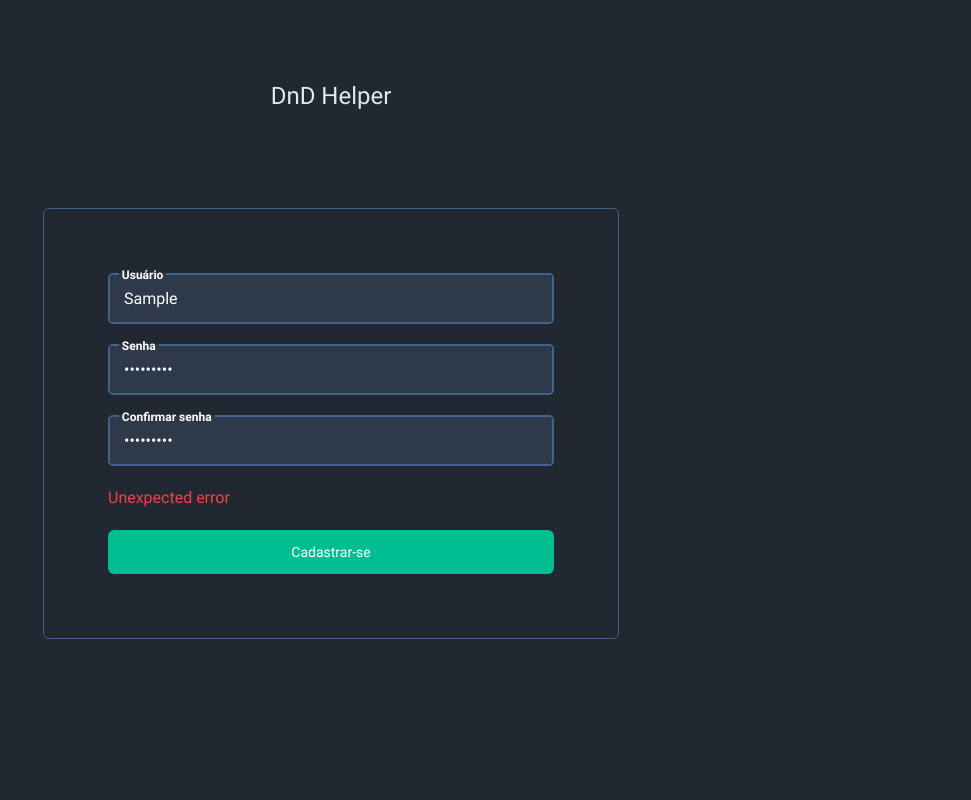
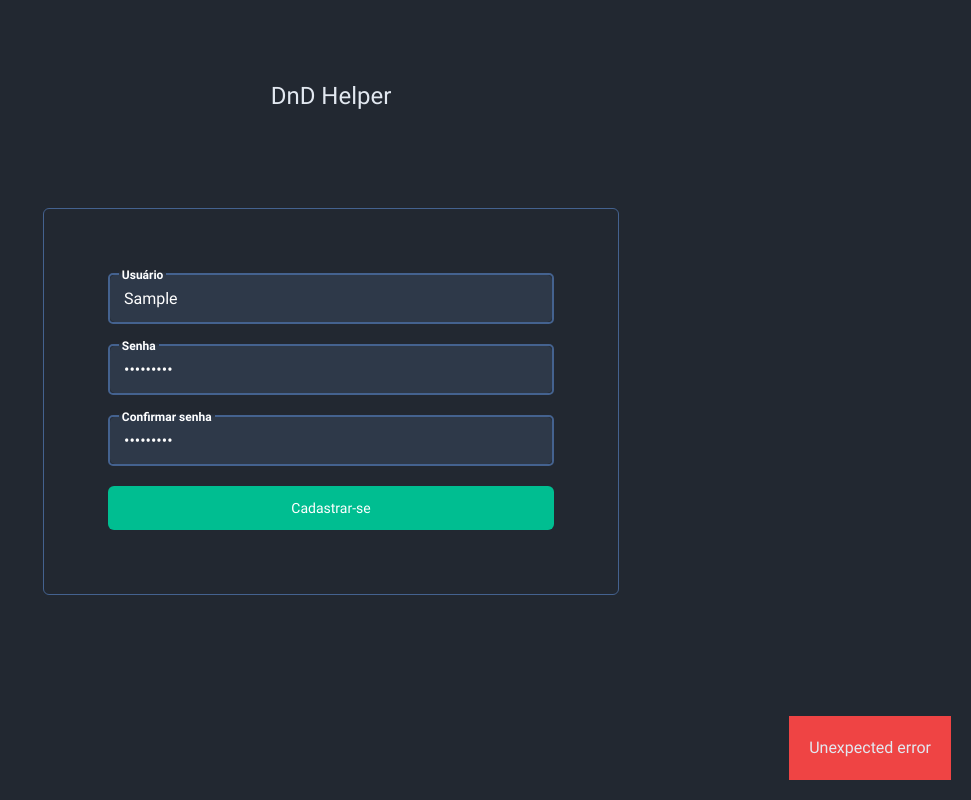
Before and after one commit to RamonPessoa/dnd-helper-client, a Next.js app: page / in a window 1280 px wide. Both pictures are taken after typing "Sample", "Sample123", "Sample123" into the empty fields and a click on the button "Cadastrar-se". Shown: the whole page, without its empty margins (309-1280 px from the left). Built offline with nearby package versions, Linux system fonts and the light colour scheme; no server answers.

Commit message:
feat: add a toast component to handle messages

```diff
--- a/package.json
+++ b/package.json
@@ -21,7 +21,8 @@
     "react": "18.2.0",
     "react-dom": "18.2.0",
     "tailwindcss": "3.3.2",
-    "typescript": "5.0.4"
+    "typescript": "5.0.4",
+    "uuid": "^9.0.0"
   },
   "devDependencies": {
     "cssnano": "^6.0.0"
--- /dev/null
+++ b/src/presentation/components/toast/index.ts
@@ -0,0 +1,6 @@
+import useToast from "./use-toast";
+import Toast from "./toast";
+import { ToastType } from "./use-toast";
+
+export default Toast;
+export { useToast, type ToastType };
--- /dev/null
+++ b/src/presentation/components/toast/toast.module.css
@@ -0,0 +1,15 @@
+/* keyframe to come form right to left */
+@keyframes toast {
+  from {
+    transform: translateX(100%);
+    opacity: 0
+  }
+  to {
+    transform: translateX(0);
+    opacity: 1
+  }
+}
+
+.toast {
+  animation: toast 0.5s ease-in-out;
+}
--- /dev/null
+++ b/src/presentation/components/toast/toast.tsx
@@ -0,0 +1,48 @@
+import { useEffect } from "react";
+import Style from "./toast.module.css";
+
+interface ToastProps {
+  message: string;
+  type: "success" | "error" | "info" | "warning";
+  duration?: number;
+  onClose?: () => void;
+  isLatest?: boolean;
+}
+
+export default function Toast({
+  message,
+  type,
+  duration,
+  onClose,
+  isLatest,
+}: ToastProps) {
+  const color = () => {
+    switch (type) {
+      case "success":
+        return "bg-green-500";
+      case "error":
+        return "bg-red-500";
+      case "info":
+        return "bg-blue-500";
+      case "warning":
+        return "bg-yellow-500";
+    }
+  };
+
+
+  useEffect(() => {
+    if (duration) {
+      setTimeout(() => {
+        onClose && onClose();
+      }, duration);
+    }
+  }, [duration, onClose]);
+  return (
+    <div className={`p-5 ${color()} ${isLatest ? Style.toast : ""}`} onAnimationEnd={(e) => {
+      console.log(Style.toast)
+      e.currentTarget.classList.remove(Style.toast);
+    }}>
+      <p>{message}</p>
+    </div>
+  );
+}
--- /dev/null
+++ b/src/presentation/components/toast/use-toast.tsx
@@ -0,0 +1,74 @@
+import { v4 as uuidv4 } from "uuid";
+import { useCallback, useState } from "react";
+import Toast from "./toast";
+
+export type ToastType = "success" | "error" | "info" | "warning";
+
+type ToastMessage = {
+  id: string;
+  message: string;
+  duration?: number;
+  type: ToastType;
+  shouldAnimate: boolean;
+};
+
+const useToast = () => {
+  const [toasts, setToasts] = useState<ToastMessage[]>([]);
+
+  const showToast = useCallback(
+    (message: string, type: ToastType, duration: number = 3000) => {
+      const id = uuidv4();
+      setToasts((old) => {
+        const newToasters = old.map((toast) => {
+          if (toast.shouldAnimate) {
+            return { ...toast, shouldAnimate: false };
+          }
+          return toast;
+        });
+        return [
+          ...newToasters,
+          { id, message, duration, type, shouldAnimate: true },
+        ];
+      });
+    },
+    []
+  );
+
+  const hideToast = useCallback((id: string) => {
+    setToasts((old) => {
+      const newToasters = old.map((toast) => {
+        if (toast.shouldAnimate) {
+          return { ...toast, shouldAnimate: false };
+        }
+        return toast;
+      });
+      return newToasters.filter((toast) => toast.id !== id);
+    });
+  }, []);
+
+  const ToastComponents = useCallback(
+    () => (
+      <div className="absolute bottom-5 right-5 flex flex-col gap-5 overflow-hidden">
+        {toasts.map((toast, index) => (
+          <Toast
+            key={toast.id}
+            message={toast.message}
+            duration={toast.duration}
+            onClose={() => hideToast(toast.id)}
+            type={toast.type}
+            isLatest={toast.shouldAnimate}
+          />
+        ))}
+      </div>
+    ),
+    [hideToast, toasts]
+  );
+
+  return {
+    showToast,
+    hideToast,
+    ToastComponents,
+  };
+};
+
+export default useToast;
--- a/src/presentation/containers/signup-form/signup-form.tsx
+++ b/src/presentation/containers/signup-form/signup-form.tsx
@@ -1,11 +1,13 @@
 import Input from "@/presentation/components/input/input";
 import S from "./signup-form.module.css";
 import Button from "@/presentation/components/button/button.";
-import Tabs from "@/presentation/components/tabs/tabs";
 import useSignupForm from "./use-signup-form";
+import { useToast } from "@/presentation/components/toast";
+import { useEffect } from "react";
 
 export default function SignupForm() {
-  const { error, handleSubmit, loading, success, clearError, clearSuccess } =
+
+  const { handleSubmit, loading, ToastComponents } =
     useSignupForm();
 
   return (
@@ -14,37 +16,22 @@ export default function SignupForm() {
     >
       <form onSubmit={handleSubmit} className="flex flex-col gap-5">
         <Input
-          onChange={() => {
-            clearError();
-            clearSuccess();
-          }}
           label="Usuário"
           name="name"
         />
         <Input
-          onChange={() => {
-            clearError();
-            clearSuccess();
-          }}
           label="Senha"
           type="password"
           name="password"
         />
         <Input
-          onChange={() => {
-            clearError();
-            clearSuccess();
-          }}
           label="Confirmar senha"
           type="password"
           name="confirmPassword"
         />
-        {error && <p className="text-red-500">{error}</p>}
-        {success && (
-          <p className="text-green-500">Usuário cadastrado com sucesso</p>
-        )}
         <Button>Cadastrar-se</Button>
       </form>
+      <ToastComponents />
     </div>
   );
 }
--- a/src/presentation/containers/signup-form/use-signup-form.ts
+++ b/src/presentation/containers/signup-form/use-signup-form.ts
@@ -1,21 +1,14 @@
+import { useToast } from "@/presentation/components/toast";
 import { useUserService } from "@/presentation/hooks/services/user-service";
 import { useState } from "react";
 
 const useSignupForm = () => {
   const { userService } = useUserService();
   const [loading, setLoading] = useState(false);
-  const [error, setError] = useState<string | null>(null);
-  const [success, setSuccess] = useState(false);
+  const { ToastComponents, showToast } = useToast();
 
   const checkPasswordMatch = (password: string, confirmPassword: string) => {
     return password === confirmPassword;
-  };
-
-  const clearSuccess = () => {
-    setSuccess(false);
-  }
-  const clearError = () => {
-    setError(null);
   };
 
   const handleSubmit = async (event: React.FormEvent<HTMLFormElement>) => {
@@ -25,7 +18,7 @@ const useSignupForm = () => {
     const password = formValues.get("password") as string;
     const confirmPassword = formValues.get("confirmPassword") as string;
     if (!checkPasswordMatch(password, confirmPassword)) {
-      setError("Passwords don't match");
+      showToast("Passwords don't match", "error", 3000)
       return;
     }
     const response = await userService.remoteUserSignup.signup({
@@ -33,20 +26,17 @@ const useSignupForm = () => {
       password,
     });
     if (response.error) {
-      setError(response.error);
+      showToast(response.error, "error", 3000)
     }
     if(response.body) {
-      setSuccess(true);
+      showToast("User created successfully", "success", 3000)
     }
   };
 
   return {
     handleSubmit,
     loading,
-    error,
-    success,
-    clearError,
-    clearSuccess
+    ToastComponents
   };
 };
 
```
Also changed, not shown: 1 other file (tests, documents, lock files or other folders).
